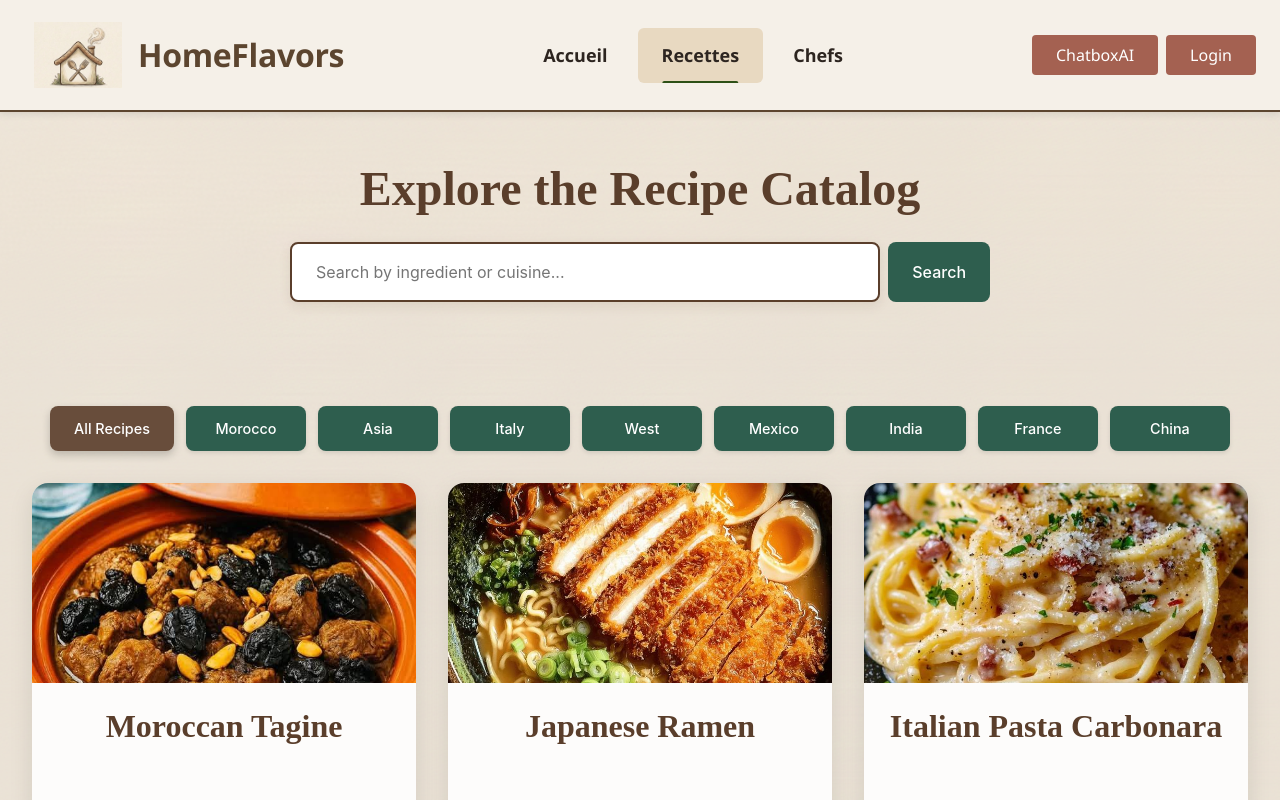
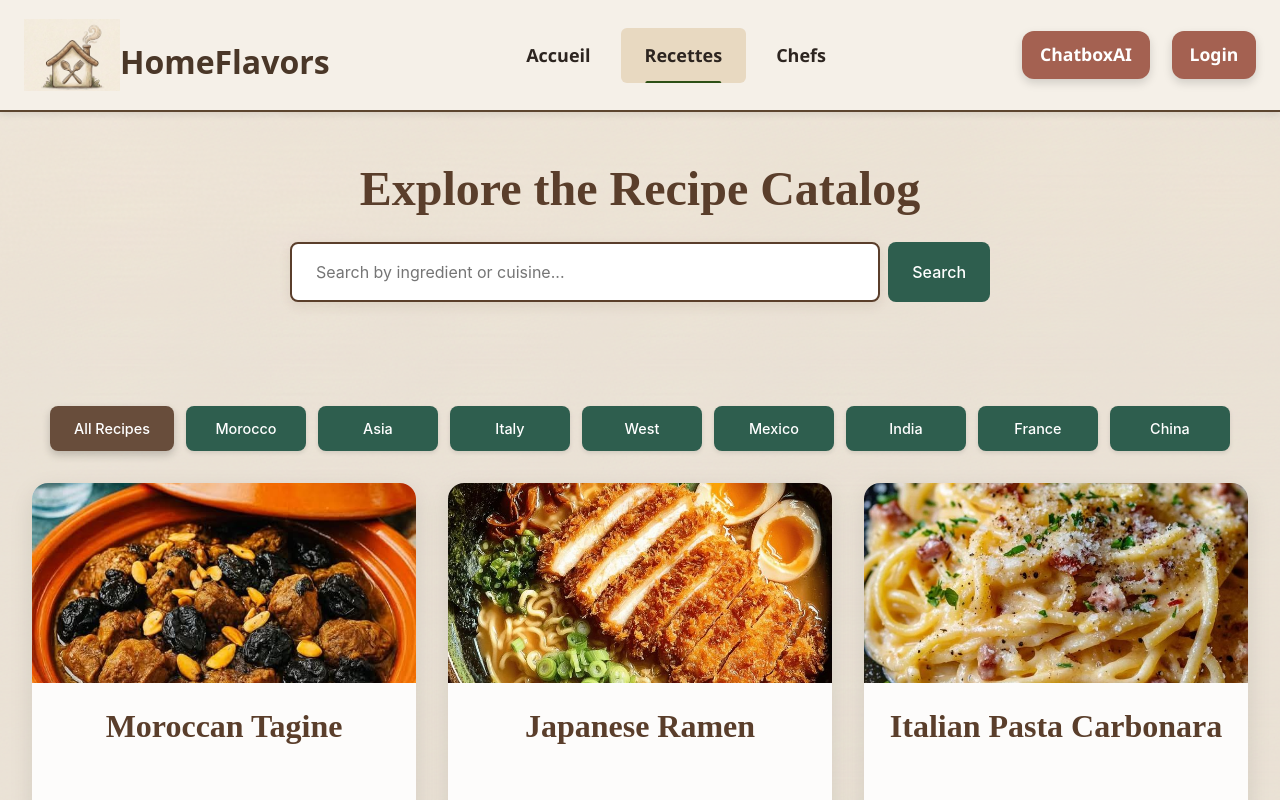
Before and after one commit to diouanesalma79-create/homeflavors-app, a React (Create React App) app: page /recipes in a window 1280 px wide. Shown: the top 800 px of the page. Built offline with nearby package versions, Linux system fonts and the light colour scheme.

Commit message:
modif header

```diff
--- a/src/component/Header/HeaderActions.js
+++ b/src/component/Header/HeaderActions.js
@@ -1,12 +1,10 @@
 import React from 'react';
 import { useNavigate } from 'react-router-dom';
 import '../../style/HeaderActions.css';
-
 const HeaderActions = () => {
   const navigate = useNavigate();
 
   const handleChatboxClick = () => {
-    // Handle chatbox functionality
     console.log('Chatbox clicked');
   };
 
@@ -15,6 +13,9 @@ const HeaderActions = () => {
   };
 
   return (
+    <>
+
+      {/* Actions */}
       <div className="header-actions">
         <button
           type="button"
@@ -32,6 +33,7 @@ const HeaderActions = () => {
           Login
         </button>
       </div>
+    </>
   );
 };
 
--- a/src/component/Header/Logo.js
+++ b/src/component/Header/Logo.js
@@ -1,14 +1,16 @@
 import React from 'react';
-import { NavLink } from 'react-router-dom';
-import logoImage from '../../assets/logo/homeflavors-logo.png';
+import logo from '../../assets/logo/homeflavors-logo.png';
 import '../../style/Logo.css';
 
 const Logo = () => {
-  return (
-    <NavLink to="/" className="logo-link" aria-label="HomeFlavors - Retour à l'accueil">
-      <img src={logoImage} alt="HomeFlavors" className="logo-icon" />
-      <h1 className="logo-text">HomeFlavors</h1>
-    </NavLink>
+  return (<>
+       {/* Logo + Title */}
+      <div className="header-left">
+        <img src={logo} alt="HomeFlavors Logo" className="header-logo" />
+        <span className="header-title">HomeFlavors</span>
+      </div>
+      </>
+
   );
 };
 
--- a/src/style/HeaderActions.css
+++ b/src/style/HeaderActions.css
@@ -1,8 +1,5 @@
-/* Boutons d'action HomeFlavors - Style référence */
-
 .header-actions {
-  display: flex;
-  align-items: center;
+  display: flex;;
   gap: 0.5rem;
 }
 
@@ -29,7 +26,7 @@
 }
 
 .header-btn--chatbox:hover {
-  background: #8a5143 !important;
+  background: #a46151 !important;
   color: #ffffff !important;
 }
 
@@ -40,6 +37,57 @@
 }
 
 .header-btn--login:hover {
-  background: #8a5143 !important;
+  background: #a46151 !important;
   color: #ffffff !important;
 }
+/* ===== Logo + Title positioning (TOP LEFT) ===== */
+
+
+.header-left {
+  align-items: flex-start;
+  margin-top: 0;
+}
+
+.header-logo {
+  height: 72px;
+  width: auto;
+}
+
+.header-title {
+  font-size: 2rem;
+  font-weight: 700;
+  line-height: 1.1;
+  margin-top: 0.8rem;
+  color: var(--hf-brown-dark);
+}
+
+.header-btn {
+  padding: 0.75rem 1.6rem;      /* augmente largeur + hauteur */
+  font-size: 1.1rem;            /* texte plus grand */
+  font-weight: 600;
+  min-height: 48px;             /* bouton plus haut */
+  border-radius: 14px;          /* coins plus arrondis */
+  box-shadow: 0 4px 12px rgba(0, 0, 0, 0.18);
+  transition: all 0.3s ease;
+}
+
+.header-actions { gap: 1.4rem; }
+
+.header-right button,
+.header-right a {
+  padding: 0.6rem 1.1rem;
+  border-radius: 12px;
+  background: var(--hf-green);
+  color: var(--text-white);
+  border: none;
+  cursor: pointer;
+  box-shadow: 0 4px 10px rgba(0, 0, 0, 0.15);
+  transition: all 0.25s ease;
+}
+
+.header-right button:hover,
+.header-right a:hover {
+  background: var(--hf-green-dark);
+  transform: translateY(-2px);
+  box-shadow: 0 6px 14px rgba(0, 0, 0, 0.2);
+}
```
Also changed, not shown: 1 other file (tests, documents, lock files or other folders). Lines whose indentation alone changed are shown as unchanged.
